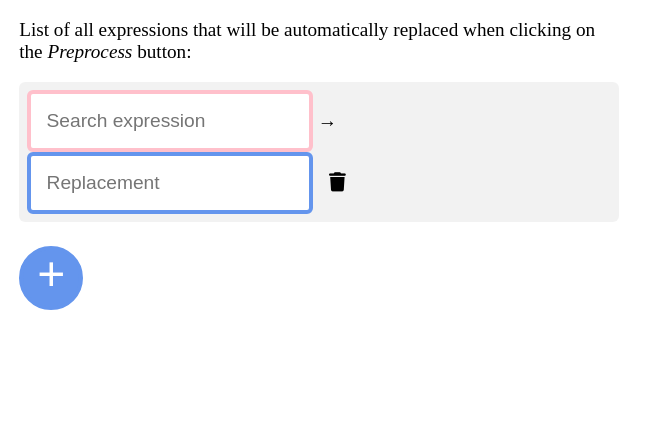
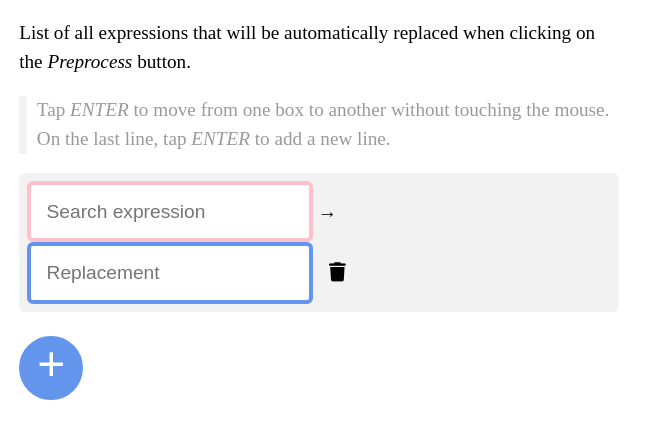
Before and after one commit to jeremymouzin/search-replace-transcript-youtube, a browser extension: page extension/options.html in a window 1280 px wide. Shown: the whole page, without its empty margins (0-663 px from the left). Drawn offline with Linux system fonts and the light colour scheme.

Commit message:
UX: tap ENTER to move in options boxes

```diff
--- a/extension/options.html
+++ b/extension/options.html
@@ -12,7 +12,9 @@
 
   <div class="words-container">
     <div class="flash-autosave"><span class="fas fa-check"></span>Words list saved</div>
-    <p>List of all expressions that will be automatically replaced when clicking on the <em>Preprocess</em> button:</p>
+    <p>List of all expressions that will be automatically replaced when clicking on the <em>Preprocess</em> button.</p>
+
+    <p class="ux-hint">Tap <em>ENTER</em> to move from one box to another without touching the mouse. On the last line, tap <em>ENTER</em> to add a new line.</p>
 
     <ul id="words-list"></ul>
 
--- a/extension/options.js
+++ b/extension/options.js
@@ -76,22 +76,28 @@ wordsList.addEventListener('keyup', function(event) {
     keyboardTimeoutId = setTimeout(saveOptions, 1000);
   }
 
-  // UX: At the end of the last line, type ENTER to create a new expression
-  // This way the user doesn't have to move the mouse and click!
+  // UX: Ease the editing process with the use of ENTER key (avoid touching the mouse)
   if (event.code === 'Enter') {
     if (event.target.matches('input[name="replacement-expression"]')) {
+      // If you edit the last line replacement expression and type ENTER it will add a new empty line
       if (event.target.parentElement === wordsList.lastElementChild) {
         insertEmptyExpression();
       } else {
-        debugger;
+        // If you're not on the last line, select and focus on the next line search expression
+        event.target.parentElement.nextElementSibling.firstElementChild.select();
       }
+    }
+
+    if (event.target.matches('input[name="search-expression"]')) {
+      // Typing ENTER when editing a search expression will move you to the replacement expression
+      event.target.nextElementSibling.select();
     }
   }
 });
 
 // Add an empty line or an expression that was already saved previously
 function insertNewExpression(searchExpression = "", replacementExpression = "") {
-  wordsList.insertAdjacentHTML('beforeend', `<li><input type="text" placeholder="Search expression" value="${searchExpression}"/>
+  wordsList.insertAdjacentHTML('beforeend', `<li><input type="text" placeholder="Search expression" value="${searchExpression}" name="search-expression"/>
     →
     <input type="text" placeholder="Replacement" value="${replacementExpression}" name="replacement-expression"/><span class="fas fa-trash trash-icon" tabindex="0"></span></li>
     `);
--- a/extension/style.css
+++ b/extension/style.css
@@ -1,6 +1,8 @@
 :root {
   --primary-color: cornflowerblue;
   --accent-color: rgb(255, 192, 203);
+  --hint-color: rgba(0, 0, 0, 0.4);
+  --list-background-color: rgba(0,0,0,.05);
 }
 
 body {
@@ -41,7 +43,7 @@ input[type="text"] {
 
 .preprocess-footer {
   padding: 0 1em 1em 1em;
-  background-color: rgba(0,0,0,.05);
+  background-color: var(--list-background-color);
   text-align: center;
 }
 
@@ -75,6 +77,13 @@ input[type="submit"], button {
 .words-container {
   max-width: 600px;
   padding: 0 1em;
+  line-height: 1.5;
+}
+
+.ux-hint {
+  color: var(--hint-color);
+  border-left: 8px solid var(--list-background-color);
+  padding-left: .5em;
 }
 
 #add {
@@ -94,7 +103,7 @@ input[type="submit"], button {
 
 #words-list li {
   list-style: none;
-  background-color: rgba(0,0,0,.05);
+  background-color: var(--list-background-color);
   padding: 8px 0 8px 8px;
   border-radius: 6px;
   display: inline-block;
```
